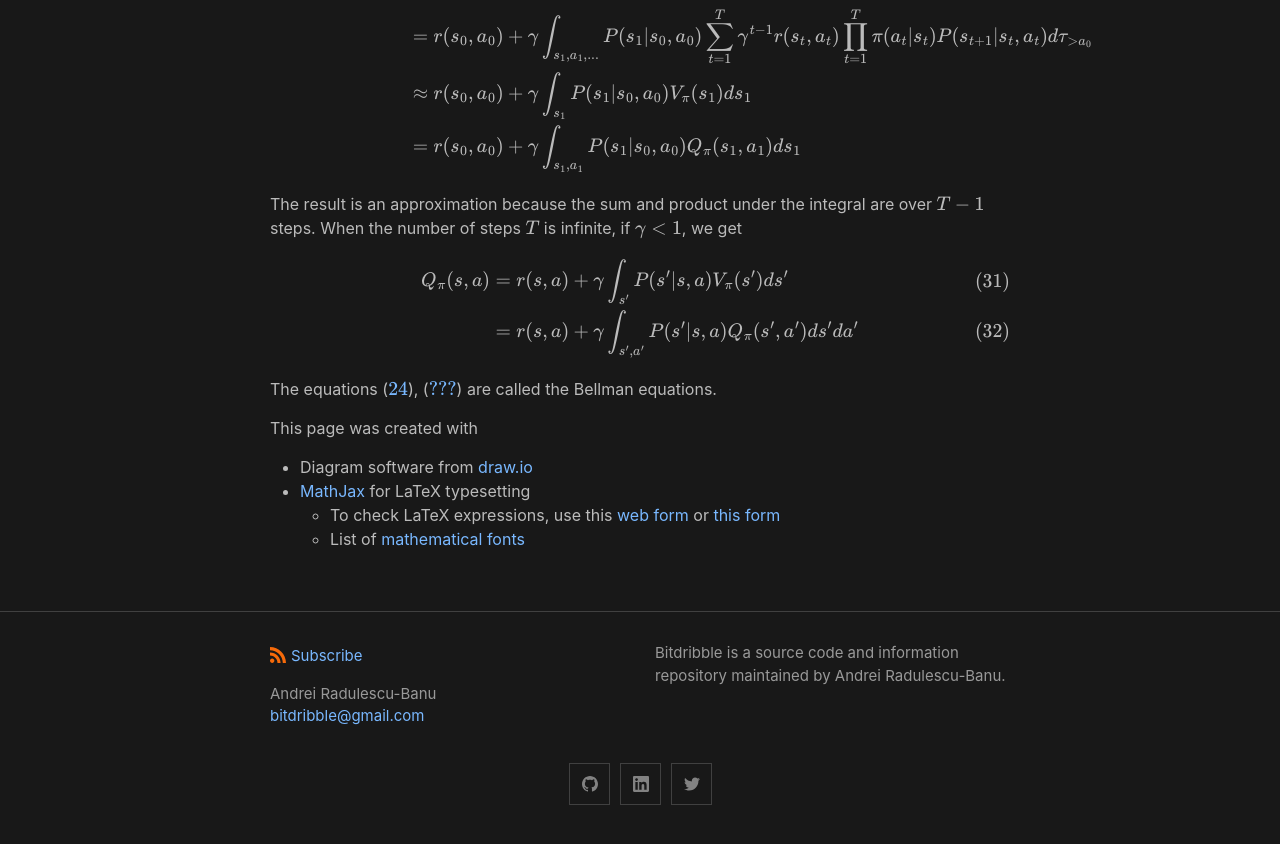
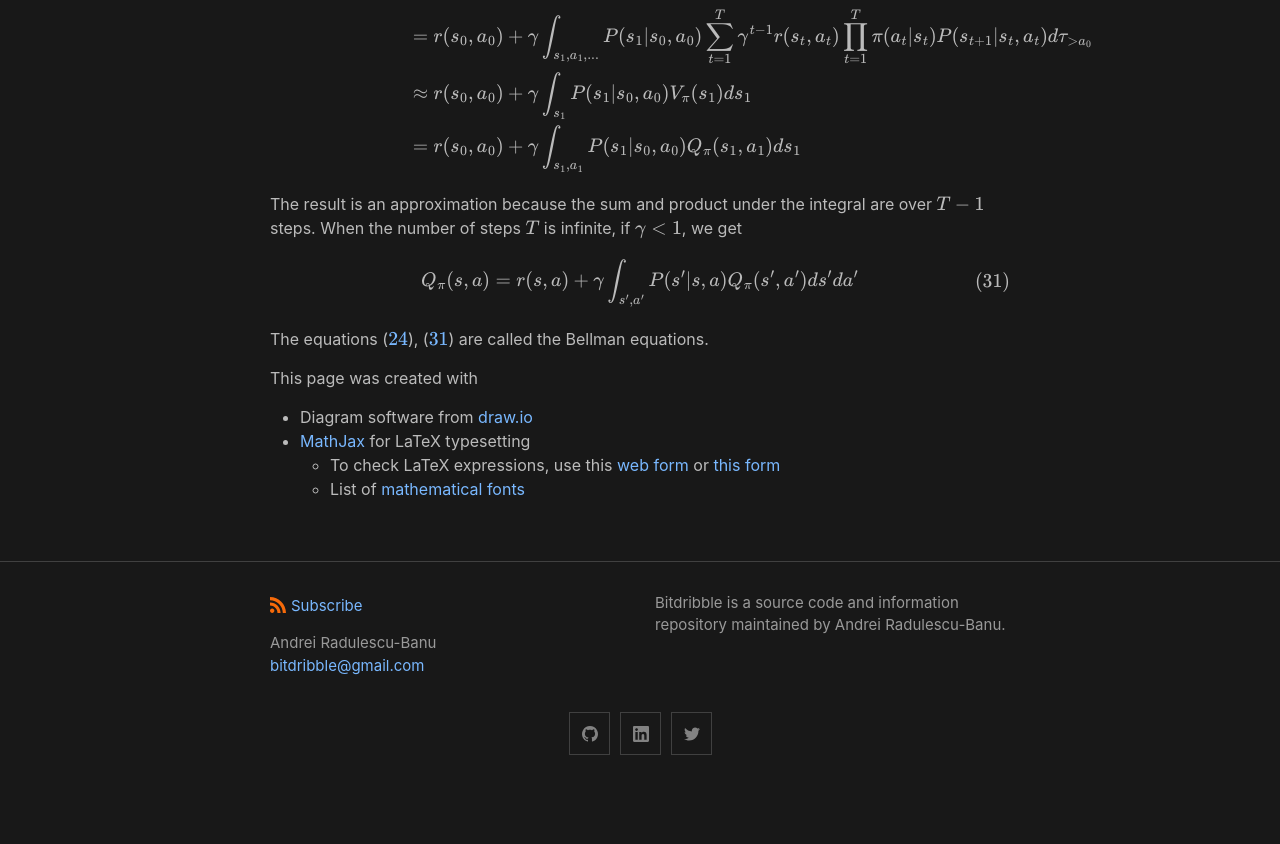
Before and after one commit to analytiq-hub/sigagent.github.io, a Jekyll site: the page built from machine_learning/_posts/2021-01-22-reinforce.md, in a window 1280 px wide and 900 px high, scrolled down 6130 px. Shown: the top 844 px of the window. Built offline with Jekyll 4.4.1, drawn with Linux system fonts in a browser that asks for light colours; formulas are drawn with MathJax 3; a script that is not in the unit is left out.

Commit message:
*** empty log message ***

```diff
--- a/machine_learning/_posts/2021-01-22-reinforce.md
+++ b/machine_learning/_posts/2021-01-22-reinforce.md
@@ -227,9 +227,8 @@ $$
 The result is an approximation because the sum and product under the integral are over $$T-1$$ steps. When the number of steps $$T$$ is infinite, if $$\gamma \lt 1$$, we get
 
 $$
-\begin{align}
-Q_\pi(s, a) & = r(s, a) + \gamma \int_{s'} P(s' \vert s, a) V_\pi(s') ds' \label{eq:qv_bellman} \\
-& = r(s, a) + \gamma \int_{s',a'} P(s' \vert s, a) Q_\pi(s',a') ds'da' \label{eq:qq_bellman} \\
+\begin{align} \label{eq:q_bellman}
+Q_\pi(s, a) & = r(s, a) + \gamma \int_{s',a'} P(s' \vert s, a) Q_\pi(s',a') ds'da' \\
 \end{align}
 $$
 
```
